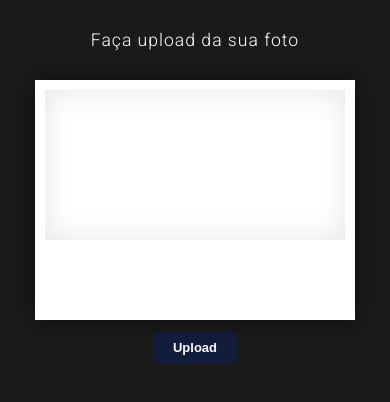
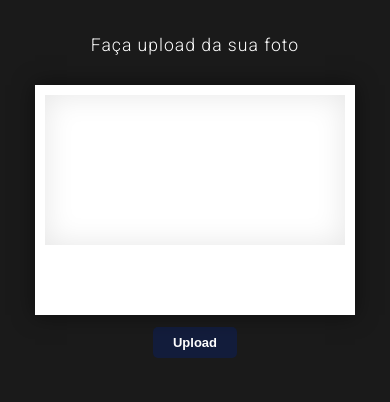
Before and after one commit to luisz19/ph-canva, a plain HTML site: page index.html in a window 390 px wide. Drawn offline with nearby package versions, Linux system fonts and the light colour scheme.

Commit message:
Ajusta estilos de responsividade e tamanho da fonte na seção de informações da foto

```diff
--- a/style.css
+++ b/style.css
@@ -157,7 +157,7 @@ input[type="file"] {
     }
 
     .photo-info {
-        font-size: 0.85rem;
+        font-size: 1rem;
         bottom: 28px;
         left: 10px;
         right: 10px;
@@ -188,10 +188,7 @@ input[type="file"] {
 }
 
 @media screen and (max-width: 480px) {
-    body {
-        margin-top: 15px;
-        padding: 0 15px;
-    }
+
 
     h2 {
         font-size: 1.1rem;
@@ -200,13 +197,13 @@ input[type="file"] {
 
     #photoCanvas {
         border: 10px solid #ffffff;
-        border-bottom: 80px solid #ffffff;
-        max-width: calc(100vw - 50px);
+        border-bottom: 70px solid #ffffff;
+
     }
 
     .photo-info {
         font-size: 0.75rem;
-        bottom: 20px;
+        bottom: 15px;
         left: 8px;
         right: 8px;
         gap: 2px;
```
